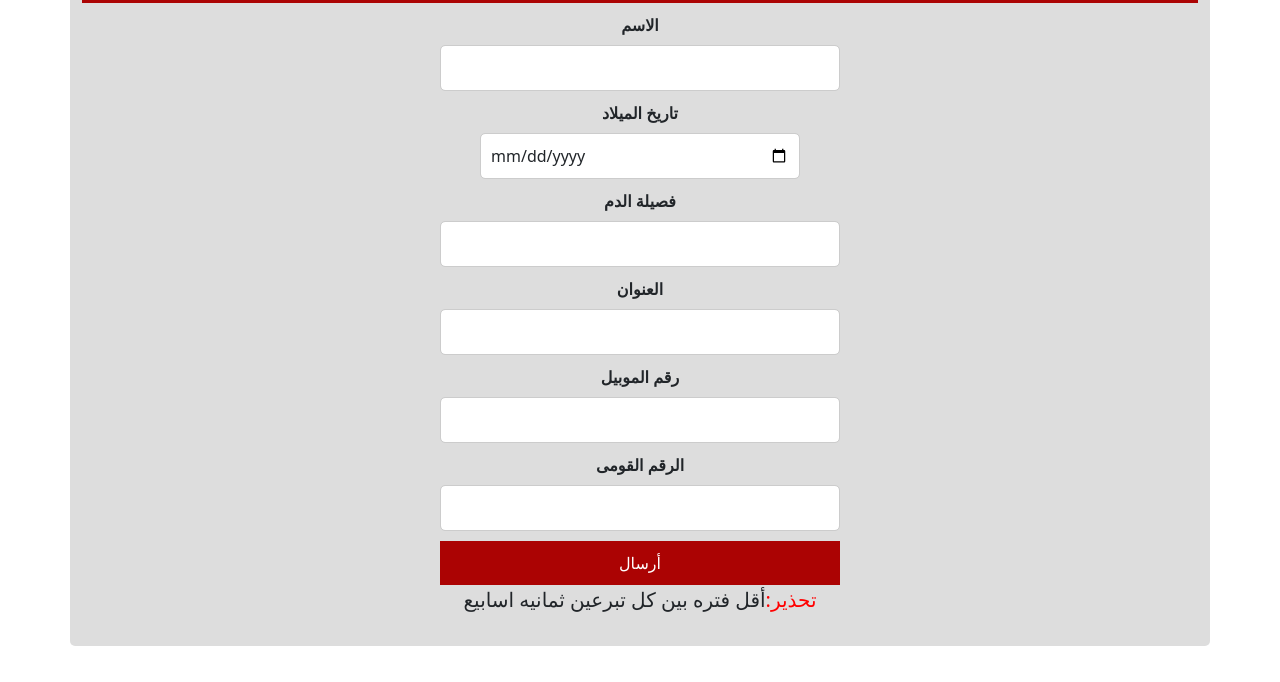
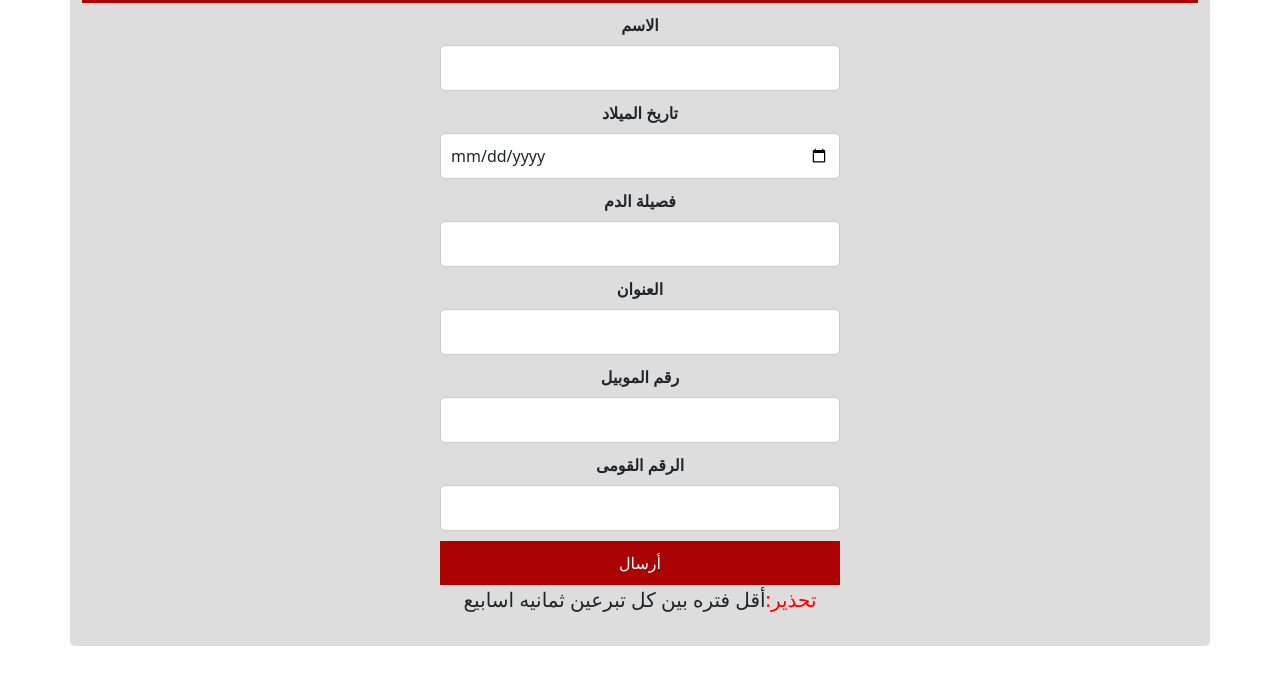
Before and after one commit to mohamed8112001/bloodlast, a plain HTML site: page user/donor.html in a window 1280 px wide. Shown: the part 118-800 px from the top of the page. Drawn offline with nearby package versions, Linux system fonts and the light colour scheme.

Commit message:
Update donor.html

```diff
--- a/user/donor.html
+++ b/user/donor.html
@@ -20,8 +20,8 @@
                 <input type="text" id="username" class="form-control " name="username" required>
             </div>
             <div class="form-group">
-                <label for="birthday" class="form-label">تاريخ الميلاد</label><br>
-                <input type="date" class="form-control"  style="width: 80%;">
+                <label for="birthday" class="form-label" >تاريخ الميلاد</label><br>
+                <input type="date" class="form-control"  style="min-width:100%; width: 200px;">
 <!--                 <input type="date" id="birthday"  class="form-control" name="birthday" required> -->
             </div>
             <div class="form-group">
```
